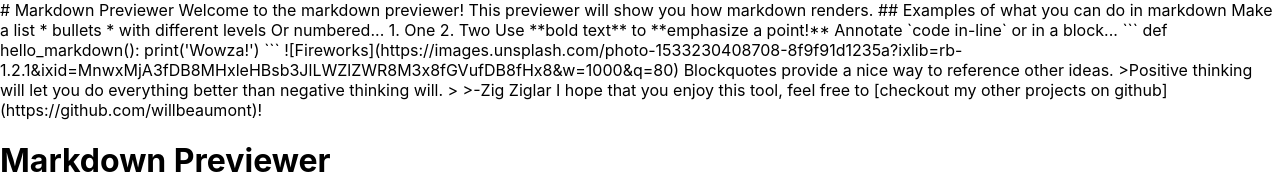
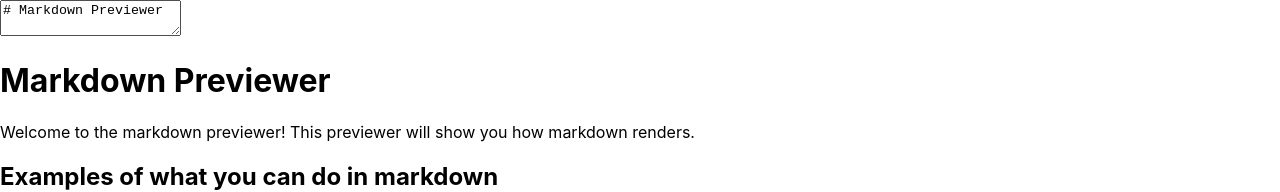
Before and after one commit to willbeaumont/fcc-markdown-previewer, a React (Create React App) app: page / in a window 1280 px wide. Shown: the top 192 px of the page. Built offline with nearby package versions, Linux system fonts and the light colour scheme.

Commit message:
refactor class into function with useState, refactor App to receive Editor and Preview components

```diff
--- a/src/App.js
+++ b/src/App.js
@@ -1,25 +1,14 @@
 import './App.css';
 import { marked } from 'marked';
 import DOMPurify from 'dompurify';
-import React from 'react';
+import React, { useState } from 'react';
 import templateText from './template.js';
 
-class Editor extends React.Component {
-  constructor(props) {
-    super(props);
-    this.state = {
-      editorText: templateText
-    }
-  }
 
-  render() {
-    return (
-      <div>
-        <div>{this.state.editorText}</div>
-        <Preview text={this.state.editorText}/>
-      </div>
-    )
-  }
+function Editor(props) {
+  return (
+      <textarea value={props.text} onChange={props.onChange}/>
+  )
 }
 
 function Preview(props) {
@@ -32,8 +21,13 @@ function Preview(props) {
 
 
 function App() {
+  const [text, setText] = useState(templateText)
+
   return (
-    <Editor />
+    <div>
+      <Editor text={text} onChange={event => setText(event.target.value)}/>
+      <Preview text={text}/>
+    </div>
   );
 }
 
```
